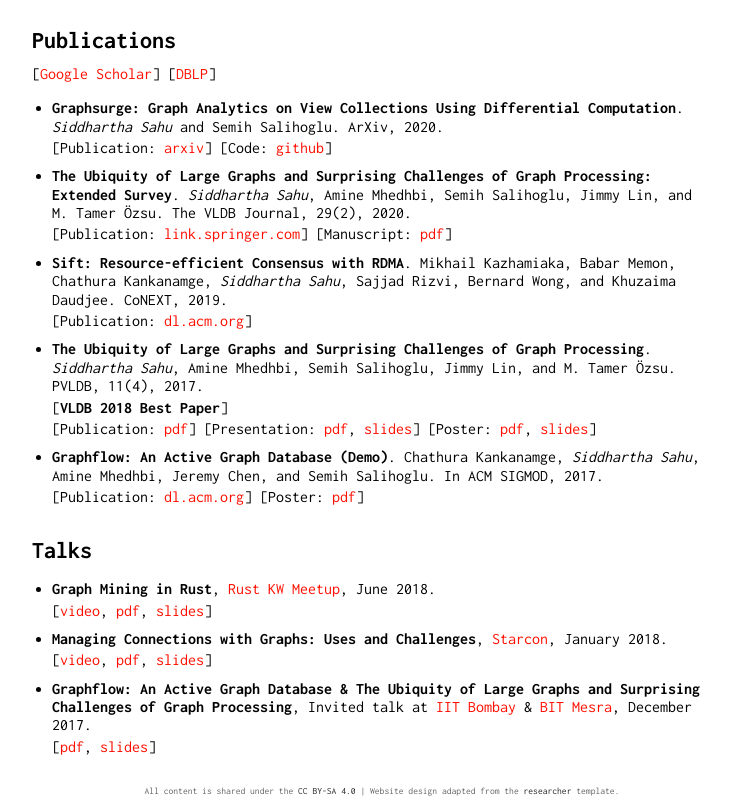
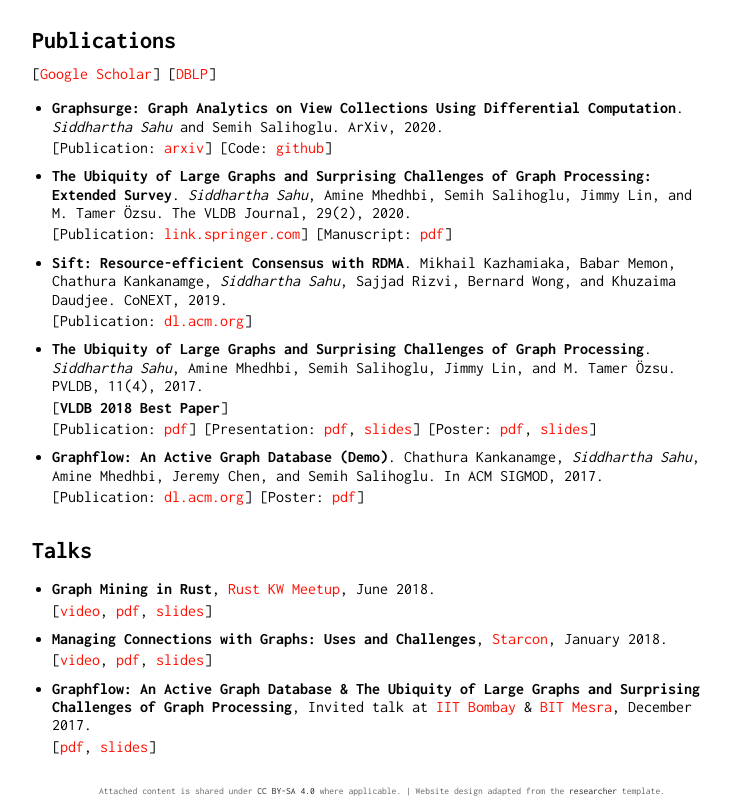
Before and after one commit to sdht0/sdht0.github.io, a plain HTML site: page index.html in a window 1280 px wide. Shown: the part 316-1113 px from the top of the page, without its empty margins (258-989 px from the left). Drawn offline with Linux system fonts and the light colour scheme.

Commit message:
Better footer

```diff
--- a/index.html
+++ b/index.html
@@ -96,7 +96,7 @@
         </ul>
     </div>
     <div id="footer">
-        <p class="listline">All content is shared under the <a rel="license" href="http://creativecommons.org/licenses/by-sa/4.0/">CC BY-SA 4.0</a> | Website design adapted from the <a href="https://github.com/bk2dcradle/researcher">researcher</a> template.</p>
+        <p class="listline">Attached content is shared under <a rel="license" href="http://creativecommons.org/licenses/by-sa/4.0/">CC BY-SA 4.0</a> where applicable. | Website design adapted from the <a href="https://github.com/bk2dcradle/researcher">researcher</a> template.</p>
     </div>
 </div>
 </body>
```
